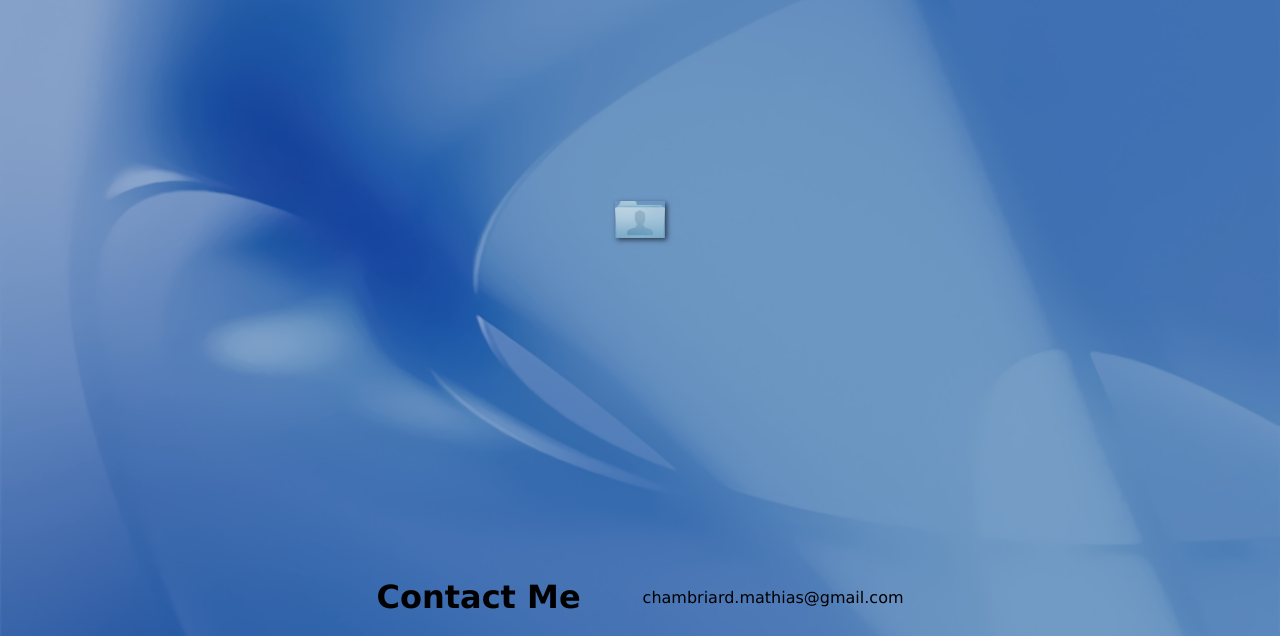
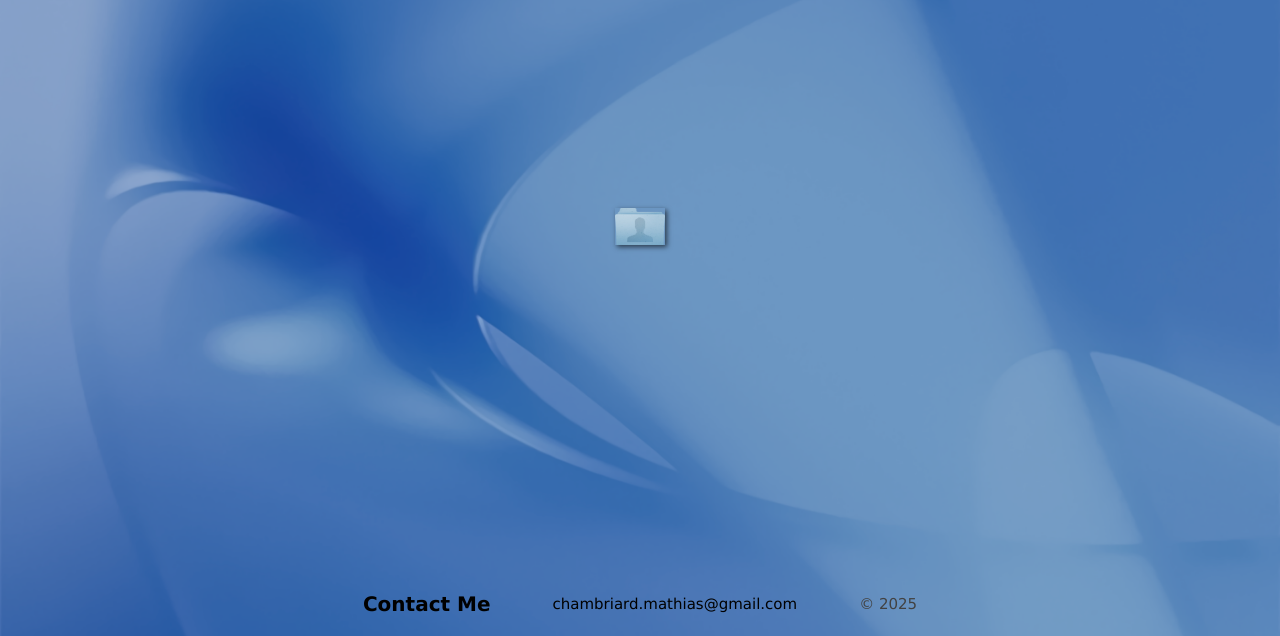
Before and after one commit to Trapo6x7/portfoliofinal, a PHP site: page / in a window 1280 px wide. Shown: the part 164-800 px from the top of the page. Run offline with PHP 8.4, Linux system fonts and the light colour scheme; some libraries are stand-ins or nearby versions.

Commit message:
ADD : FINITO

```diff
--- a/index.html
+++ b/index.html
@@ -177,7 +177,7 @@
                     </div>
                     <div class="content flex-col">
                       <p class="section__text__p1">Explore My</p>
-                      <h1 class="title">Experience</h1>
+                      <h2 class="title">Experience</h2>
                       <p class="voirplus"><i class="fas fa-plus"></i></p>
                     </div>
                   </article>
@@ -374,7 +374,7 @@
                     </div>
                     <div class="content flex-col">
                       <p class="section__text__p1">Browse My Recent</p>
-                      <h1 class="title">Projects</h1>
+                      <h2 class="title">Projects</h2>
                       <p class="voirplus"><i class="fas fa-plus"></i></p>
                     </div>
                   </article>
@@ -536,15 +536,17 @@
     </main>
     <footer class="flex2 justify-center2 p20">
       <div>
-        <h1 class="title">Contact Me</h1>
+        <h2 class="title">Contact Me</h2>
       </div>
-
       <div class="flex3">
         <div>
           <p>
-            <!--<a href="mailto:examplemail@gmail.com">-->chambriard.mathias@gmail.com<!--</a>-->
+            <a href="mailto:examplemail@gmail.com">chambriard.mathias@gmail.com</a>
           </p>
         </div>
+      </div>
+      <div>
+        <p class="title">© 2025</p>
       </div>
     </footer>
 
--- a/style2.css
+++ b/style2.css
@@ -357,11 +357,14 @@ html {
 }
 
 p {
-  color: #000000;
+  color: #424242;
+  font-size: 15px;
 }
 
 h1,
+h2,
 h3 {
+  font-size: 20px;
   color: #000000;
 }
 /* TRANSITION */
```
